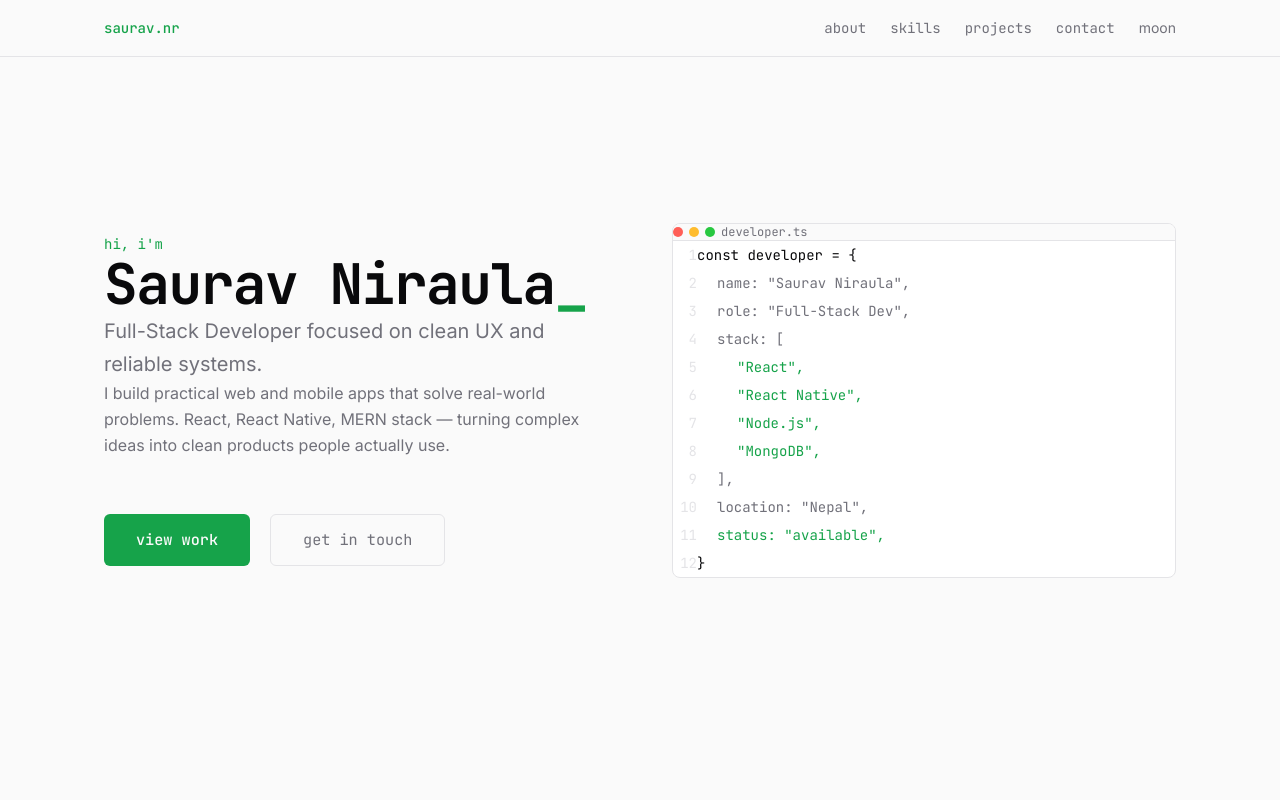
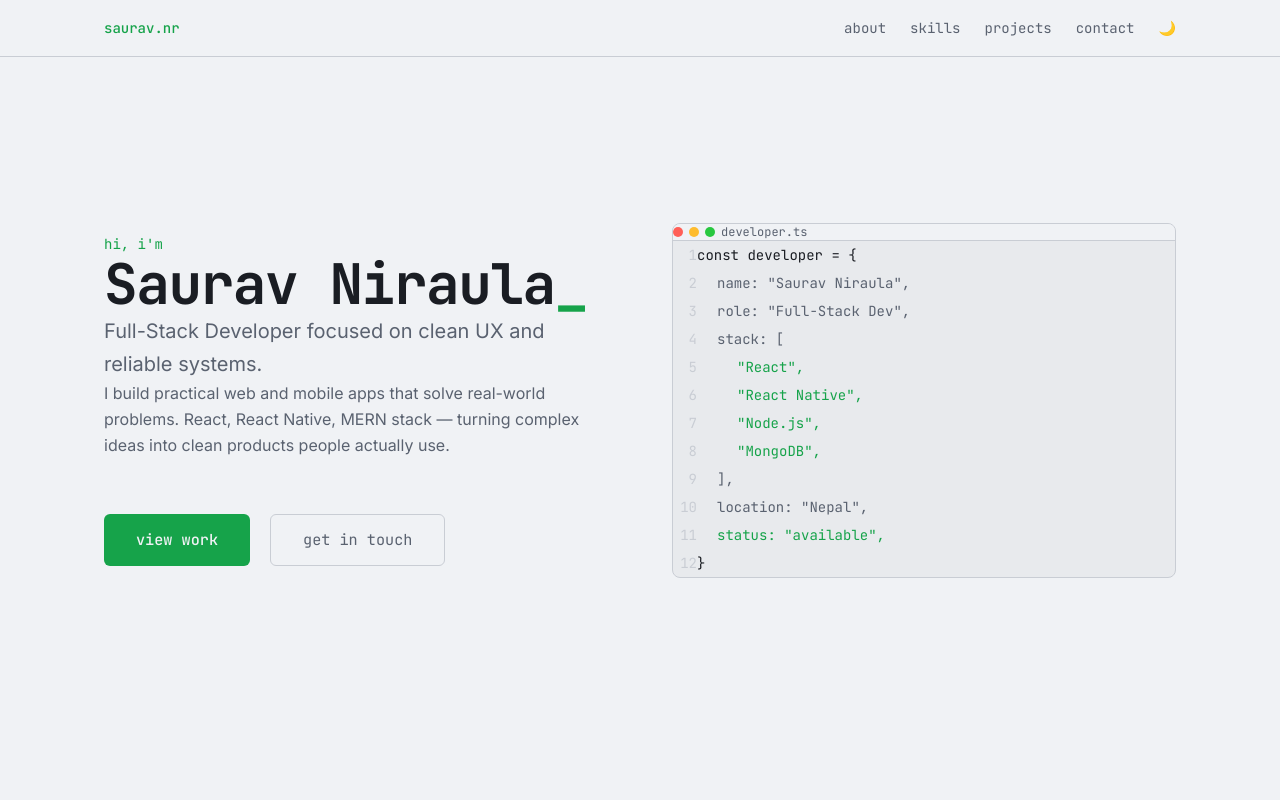
Before and after one commit to sauravnr/sauravnr, a Next.js app: page / in a window 1280 px wide. Shown: the top 800 px of the page. Built offline with nearby package versions, Linux system fonts and the light colour scheme.

Commit message:
emoji sun/moon toggle, soften light mode colors

```diff
--- a/src/app/globals.css
+++ b/src/app/globals.css
@@ -2,11 +2,11 @@
 
 :root {
   color-scheme: light;
-  --bg: #fafafa;
-  --surface: #ffffff;
-  --border: #e4e4e7;
-  --text: #09090b;
-  --text-secondary: #71717a;
+  --bg: #f0f2f5;
+  --surface: #e8eaed;
+  --border: #c9cdd4;
+  --text: #1a1d23;
+  --text-secondary: #5a6270;
   --accent: #16a34a;
   --accent-muted: rgba(22, 163, 74, 0.1);
 }
--- a/src/components/Navigation.tsx
+++ b/src/components/Navigation.tsx
@@ -60,7 +60,7 @@ export function Navigation() {
             style={{ cursor: 'pointer' }}
             aria-label="Toggle theme"
           >
-            {isDark ? "sun" : "moon"}
+            {isDark ? "☀️" : "🌙"}
           </button>
         </div>
 
@@ -71,7 +71,7 @@ export function Navigation() {
             className="text-sm text-[var(--text-secondary)] hover:text-[var(--text)] transition-colors"
             aria-label="Toggle theme"
           >
-            {isDark ? "sun" : "moon"}
+            {isDark ? "☀️" : "🌙"}
           </button>
           <button
             onClick={() => setMenuOpen(!menuOpen)}
```
